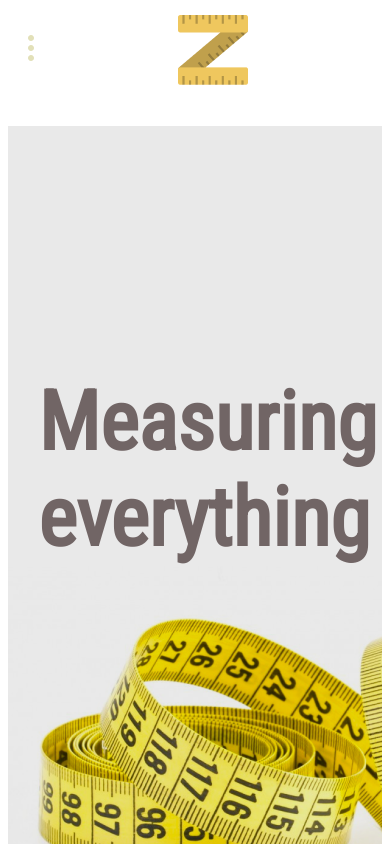
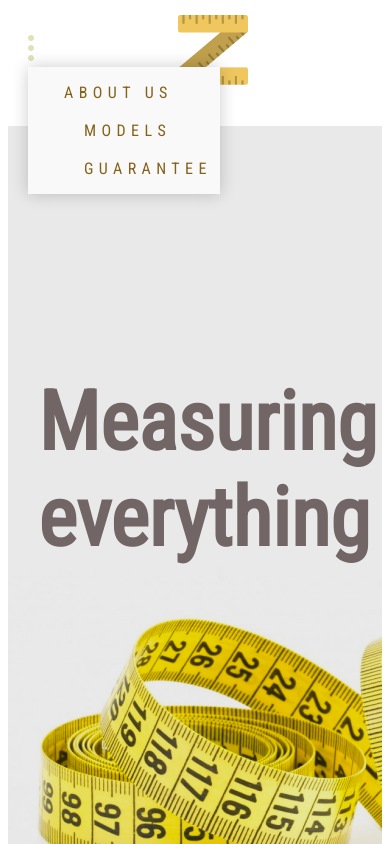
Before and after one commit to JaderRA/Desafio, a plain HTML site: page Site/index.html in a window 390 px wide. Both pictures are taken after a click on the picture 31 px from the left and 48 px from the top of the page. Shown: the top 844 px of the page. Drawn offline with Linux system fonts and the light colour scheme.

Commit message:
Responsividade Concluída
Script do botão adicionado. Commit final.

```diff
--- a/Site/index.html
+++ b/Site/index.html
@@ -15,8 +15,8 @@
                 <!--Para fins de responsividade-->
                 <div class="botao">
                     <div class="dropdown">
-                        <img id="dot" src="img/dots.png" onclick="cliqueMenu()">
-                        <div id="menu-mobile" class="dropdown-content">
+                        <img id="dot" src="img/dots.png" onclick="cliqueMenu();">
+                        <div id="menu-mobile" class="dropdown-content dropdown-hide">
                             <a href="#"><li>About Us<br><br></li></a>
                             <a href="#"><li>Models<br><br></li></a>
                             <a href="#"><li>Guarantee</li></a>
--- a/Site/scripts.js
+++ b/Site/scripts.js
@@ -1,3 +1,4 @@
 function cliqueMenu(){
-    document.getElementById("dot");
+    document.getElementById("menu-mobile").classList.toggle("dropdown-hide")
+    document.getElementById("menu-mobile").classList.toggle("dropdown-show")
 }
--- a/Site/style.css
+++ b/Site/style.css
@@ -243,7 +243,6 @@ header li{
         letter-spacing: 5.4px;
         text-transform: uppercase;
         color: #846219;
-        display: none;
         position: absolute;
         background-color: #f9f9f9;
         min-width: 160px;
@@ -252,7 +251,11 @@ header li{
         z-index: 1;
     }
 
-    .dropdown:hover .dropdown-content {
+    .dropdown-hide{
+        display: none;
+    }
+
+    .dropdown-show{
         display: block;
     }
 
```
